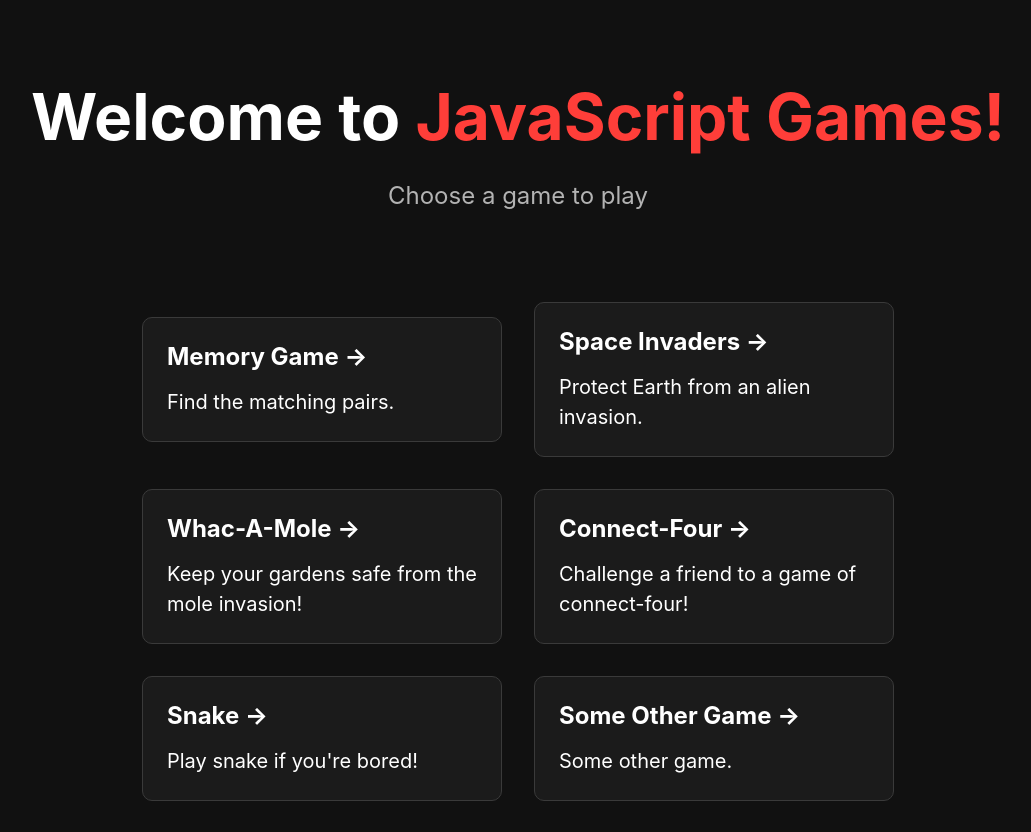
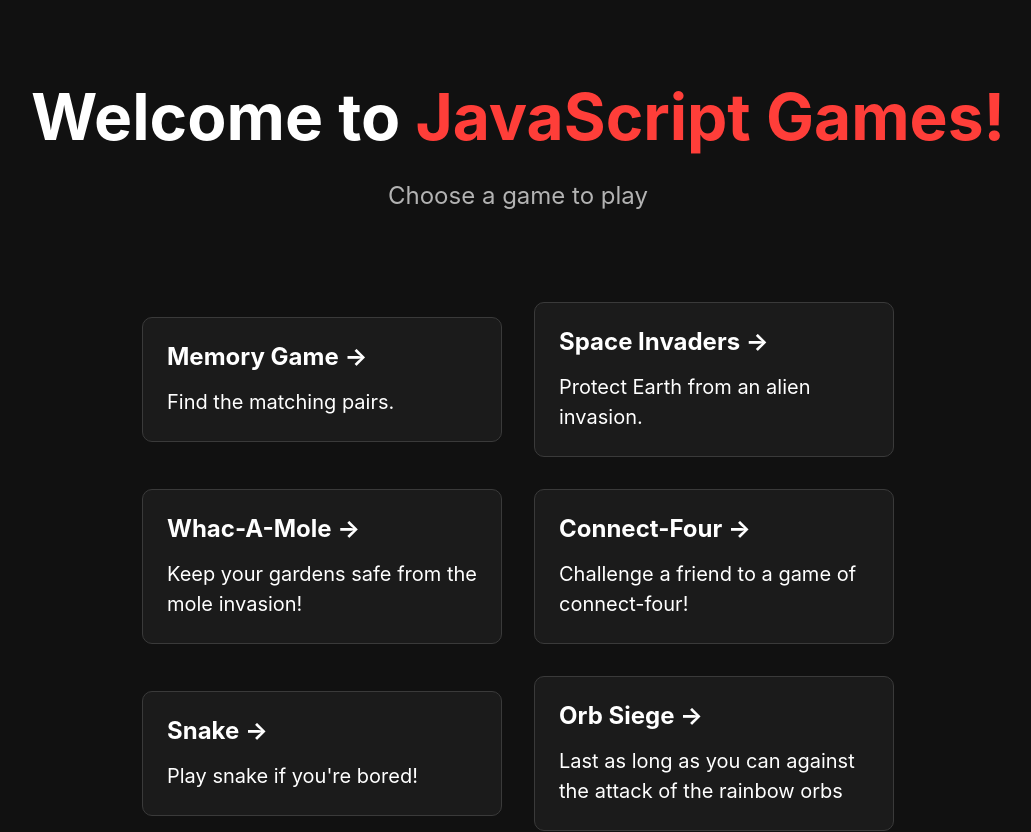
Before and after one commit to Juanmarin444/JavaScript-Arcade, a Next.js app: page / in a window 1280 px wide. Shown: the top 832 px of the page, without its empty margins (122-1153 px from the left). Built offline with nearby package versions, Linux system fonts and the light colour scheme.

Commit message:
updated orb siege link

```diff
--- a/pages/index.js
+++ b/pages/index.js
@@ -60,8 +60,8 @@ export default function Home() {
 
           <Link href="/orb-siege">
             <a className={styles.card}>
-              <h2>Some Other Game &rarr;</h2>
-              <p>Some other game.</p>
+              <h2>Orb Siege &rarr;</h2>
+              <p>Last as long as you can against the attack of the rainbow orbs</p>
             </a>
           </Link>
         </div>
--- a/pages/orb-siege/index.js
+++ b/pages/orb-siege/index.js
@@ -20,7 +20,7 @@ const OrbSiege = () => {
     <div className={styles.container}>
       <Head>
         <title>Orb Siege</title>
-        <meta name="description" content="Last as long as you can against the attach of the rainbow orbs" />
+        <meta name="description" content="Last as long as you can against the attack of the rainbow orbs" />
         <link rel="icon" href="/favicon.svg" />
       </Head>
       <div className={styles.scoreContainer}><span>Score:</span><span ref={scoreRef} id="score">0</span></div>
--- a/services/orbSiege/startGame.js
+++ b/services/orbSiege/startGame.js
@@ -220,8 +220,8 @@ export const shoot = (event) => {
 
 export const startGame = (canvasRef, scoreRef, uiModalRef, endScoreRef) => {
   canvas = canvasRef.current
-  canvas.width = innerWidth
-  canvas.height = innerHeight
+  canvas.width = innerHeight*.6
+  canvas.height = innerHeight*.6
   score = scoreRef.current
   uiModal = uiModalRef.current
   endScore = endScoreRef.current
```
